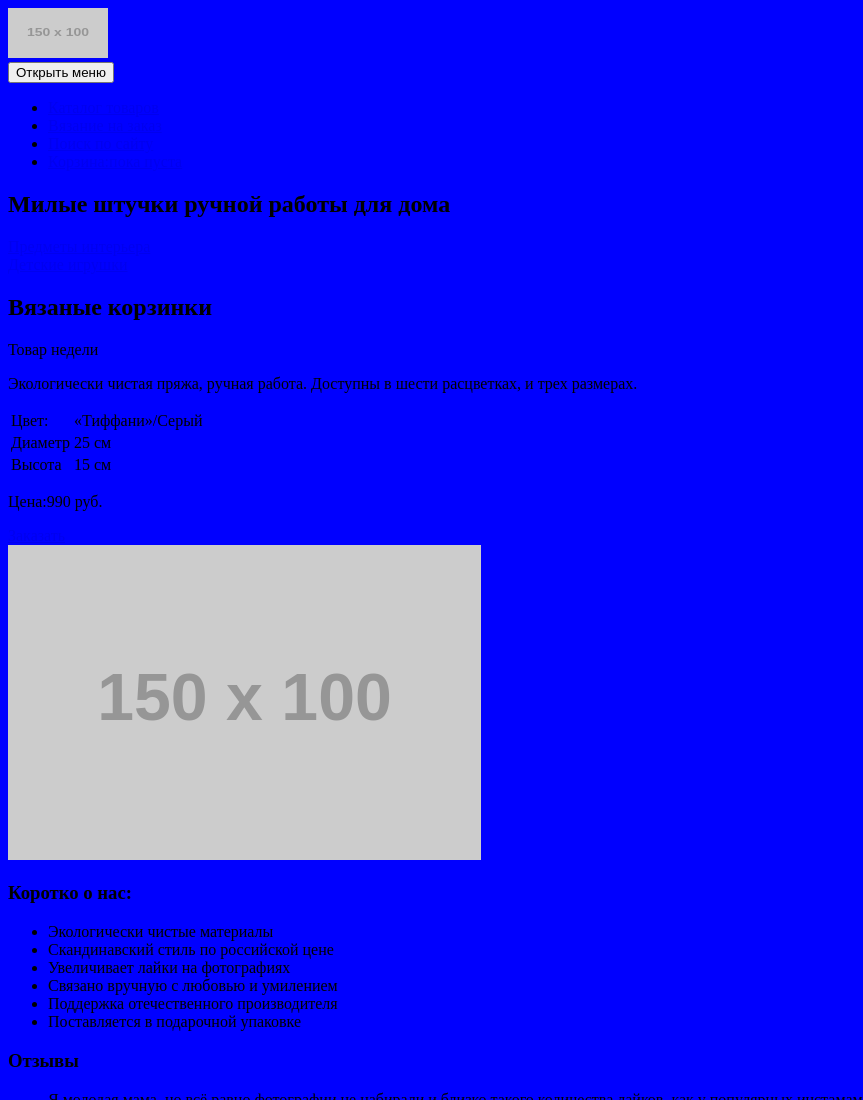
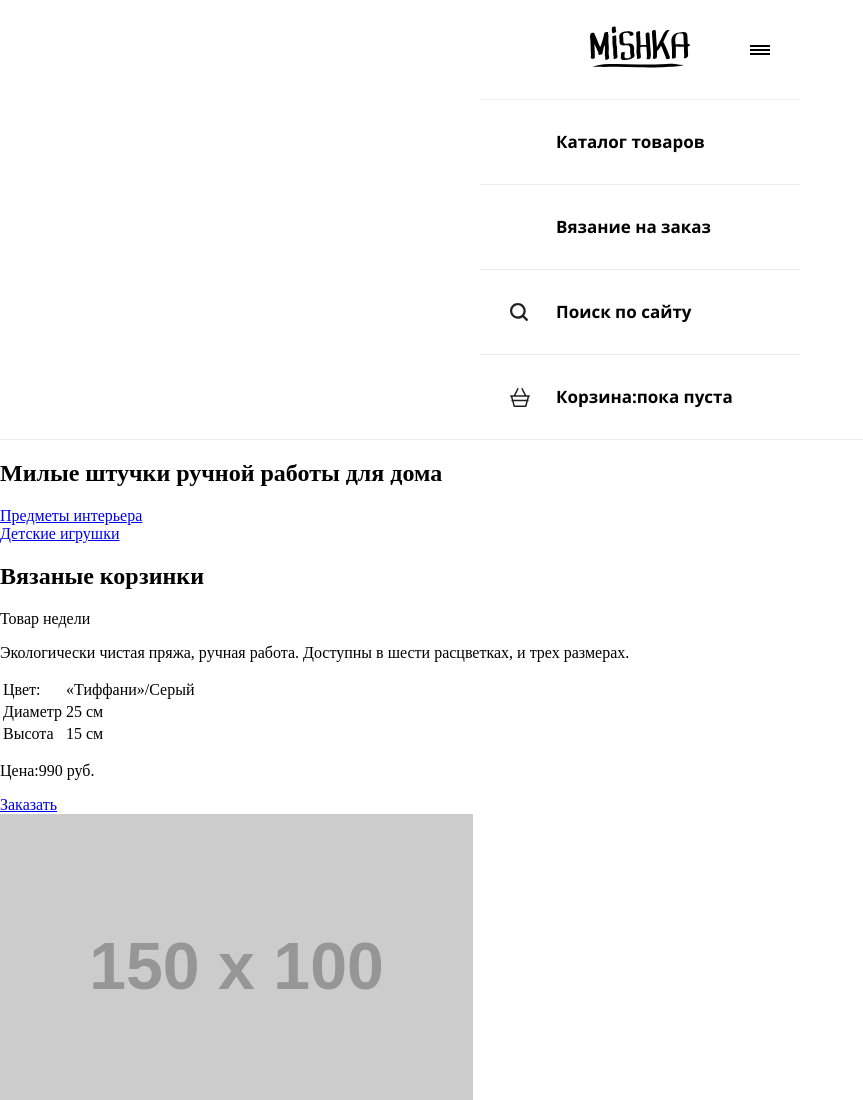
Before and after one commit to Edinorog86/227974-mishka, a website: page index.html in a window 1280 px wide. Shown: the top 1100 px of the page, without its empty margins (0-863 px from the left). Drawn offline with nearby package versions, Linux system fonts and the light colour scheme; files that its build step writes are made by us from their sources; placeholder pictures from the web are drawn by us.

Commit message:
header done

```diff
--- a/index.html
+++ b/index.html
@@ -9,7 +9,7 @@
     <header class="page-header">
       <div class="page-header__wrapper">
         <a class="page-header__logo" href="#">
-          <img src="http://placehold.it/150x100" alt="Лого-мишка" width="100" height="50">
+          <img src="img/logo-mobile.svg" alt="Лого-мишка" width="100" height="50">
         </a>
         <nav class="nav">
           <button class="nav__toggle" type="button">Открыть меню</button>
@@ -20,10 +20,10 @@
             <li class="nav__item">
               <a href="form.html">Вязание на заказ</a>
             </li>
-            <li class="nav__item">
+            <li class="nav__item nav__item--search">
               <a href="#">Поиск по сайту</a>
             </li>
-            <li class="nav__item">
+            <li class="nav__item nav__item--cart">
               <a href="#">Корзина:пока пуста</a>
             </li>
           </ul>
--- /dev/null
+++ b/sass/blocks/nav.scss
@@ -0,0 +1,63 @@
+.nav {
+  position:relative;
+  width:100%;
+  a {
+    box-sizing:border-box;
+    display:block;
+    width:100%;
+    padding:30px 0;
+    padding-left:46px;
+    font-size:17px;
+    font-weight:bold;
+    line-height:24px;
+    color:#000000;
+    text-decoration:none;
+  }
+  &__list {
+    @include list-style-reset;
+  }
+  &__list {
+    display:flex;
+    flex-direction:column;
+  }
+  &__item {
+    padding:0 30px;
+    border-bottom:1px solid #ececec;
+  }
+  &__item:first-of-type {
+    border-top:1px solid #ececec;
+  }
+  &__item:last-of-type {
+    border-bottom:none;
+  }
+  &__item--search {
+    background:url("../../img/icon-search.svg") no-repeat center left 30px;
+  }
+  &__item--cart {
+    background:url("../../img/icon-cart.svg") no-repeat center left 30px;
+  }
+  &__toggle {
+    position:absolute;
+    padding:0;
+    top:-50px;
+    right:30px;
+    width:20px;
+    height:2px;
+    font-size:0;
+    border:none;
+    background-color:#000000;
+  }
+  &__toggle::after,
+  &__toggle::before, {
+    content:"";
+    position:absolute;
+    top:4px;
+    left:0;
+    width:20px;
+    height:2px;
+    background-color:#000000;
+  }
+  &__toggle::before {
+    top:-4px;
+  }
+}
--- /dev/null
+++ b/sass/blocks/page-header.scss
@@ -0,0 +1,22 @@
+@mixin list-style-reset{
+  margin:0;
+  padding:0;
+  list-style-type:none;
+}
+.page-header {
+  border-bottom:1px solid #ececec;
+  font-family:"Open-Sans", "Tahoma", "sans-serif";
+  font-weight:bold;
+
+  &__wrapper {
+    display:flex;
+    flex-direction:column;
+    align-items:center;
+    width:320px;
+    margin:0 auto;
+  }
+  &__logo {
+    padding:0 30px;
+    padding:22px 0;
+  }
+}
--- a/sass/style.scss
+++ b/sass/style.scss
@@ -1 +1,22 @@
-body {background: blue};
+body,
+html {
+  margin:0;
+  padding:0;
+}
+@font-face {
+  font-family: 'Open-Sans';
+  src: url('../fonts/opensans.woff2') format('woff2'),
+       url('../fonts/opensans.woff') format('woff');
+  font-weight: normal;
+  font-style: normal;
+}
+@font-face {
+  font-family: 'Open-Sans';
+  src: url('../fonts/opensansbold.woff2') format('woff2'),
+       url('../fonts/opensansbold.woff') format('woff');
+  font-weight: bold;
+  font-style: normal;
+}
+
+@import 'blocks/page-header.scss';
+@import 'blocks/nav.scss';
```
